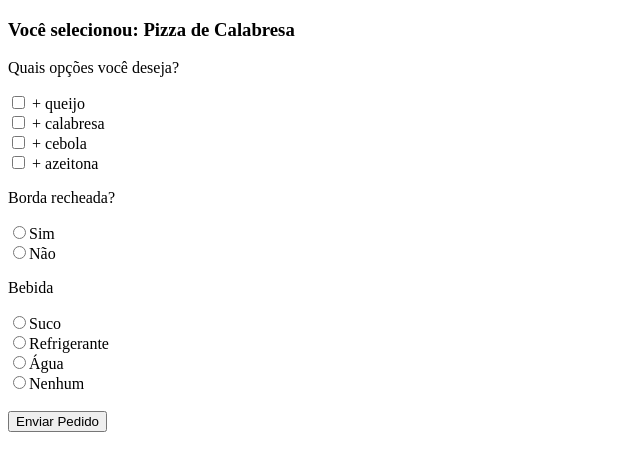
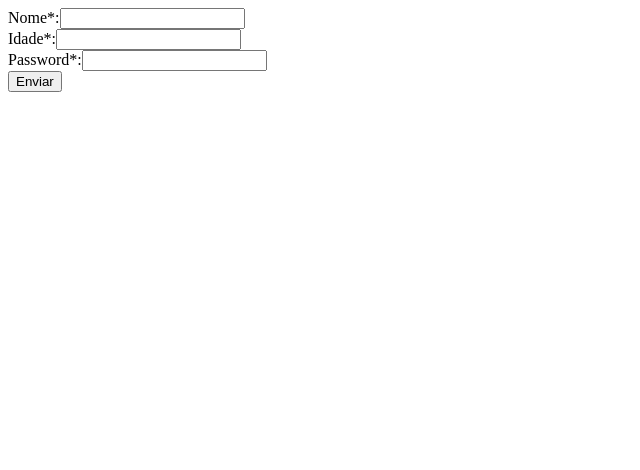
Before and after one commit to luizcrisantoo/HTMLcurso, a plain HTML site: page form/index.html in a window 1280 px wide. Shown: the whole page, without its empty margins (0-640 px from the left). Drawn offline with Linux system fonts and the light colour scheme.

Commit message:
button e seus tipos

```diff
--- a/form/index.html
+++ b/form/index.html
@@ -7,22 +7,10 @@
 </head>
 <body>
     <form method="get">
-        <h3> Você selecionou: Pizza de Calabresa</h3>
-            <p>Quais opções você deseja?</p>
-            <input type="checkbox" name="opcional[]" value="queijo"> + queijo <br>
-            <input type="checkbox" name="opcional[]" value="calabresa"> + calabresa <br>
-            <input type="checkbox" name="opcional[]" value="cebola"> + cebola <br>
-            <input type="checkbox" name="opcional[]" value="azeitona"> + azeitona <br>
-            <p>Borda recheada?</p>
-            <input type="radio" name="borda" value="sim">Sim<br>
-            <input type="radio" name="borda" value="nao">Não<br>
-            <p>Bebida</p>
-            <input type="radio" name="bebida" value="suco">Suco<br>
-            <input type="radio" name="bebida" value="refrigerante">Refrigerante<br>
-            <input type="radio" name="bebida" value="agua">Água<br>
-            <input type="radio" name="bebida" value="Nenhum">Nenhum <br> <br>
-
-            <button type="submit">Enviar Pedido</button>
+        <label>Nome*:</label><input type="text" name="name"><br>
+        <label>Idade*:</label><input type="number" name="age"><br>
+        <label>Password*:</label><input type="password" name="password"><br>
+        <button type="submit">Enviar</button>
     </form>
 </body>
 </html>
```
